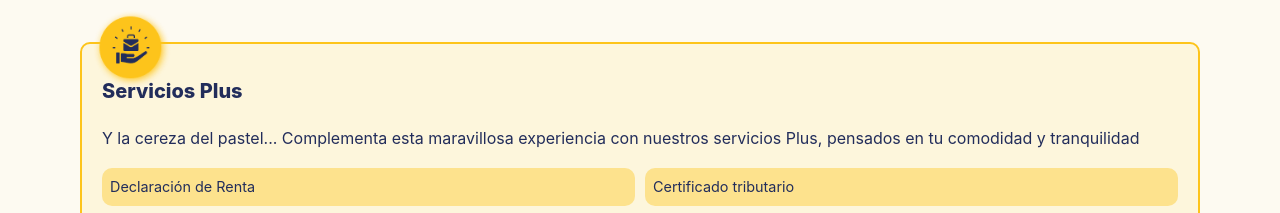
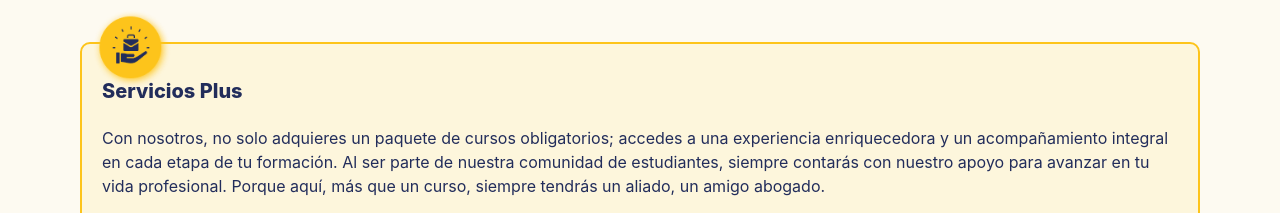
Before and after one commit to LinaAlvarado/webSERS, a website: page index.html in a window 1280 px wide. Shown: the part 2800-3013 px from the top of the page. Drawn offline with nearby package versions, Linux system fonts and the light colour scheme.

Commit message:
update content

```diff
--- a/index.html
+++ b/index.html
@@ -394,8 +394,7 @@
       <img class="top-image" src="./assets/work.png" alt="" />
       <h2 class="title is-5 mt-4">Servicios Plus</h2>
       <p>
-        Y la cereza del pastel... Complementa esta maravillosa experiencia con
-        nuestros servicios Plus, pensados en tu comodidad y tranquilidad
+        Con nosotros, no solo adquieres un paquete de cursos obligatorios; accedes a una experiencia enriquecedora y un acompañamiento integral en cada etapa de tu formación. Al ser parte de nuestra comunidad de estudiantes, siempre contarás con nuestro apoyo para avanzar en tu vida profesional. Porque aquí, más que un curso, siempre tendrás un aliado, un amigo abogado.
       </p>
 
       <div class="plus-items">
```
